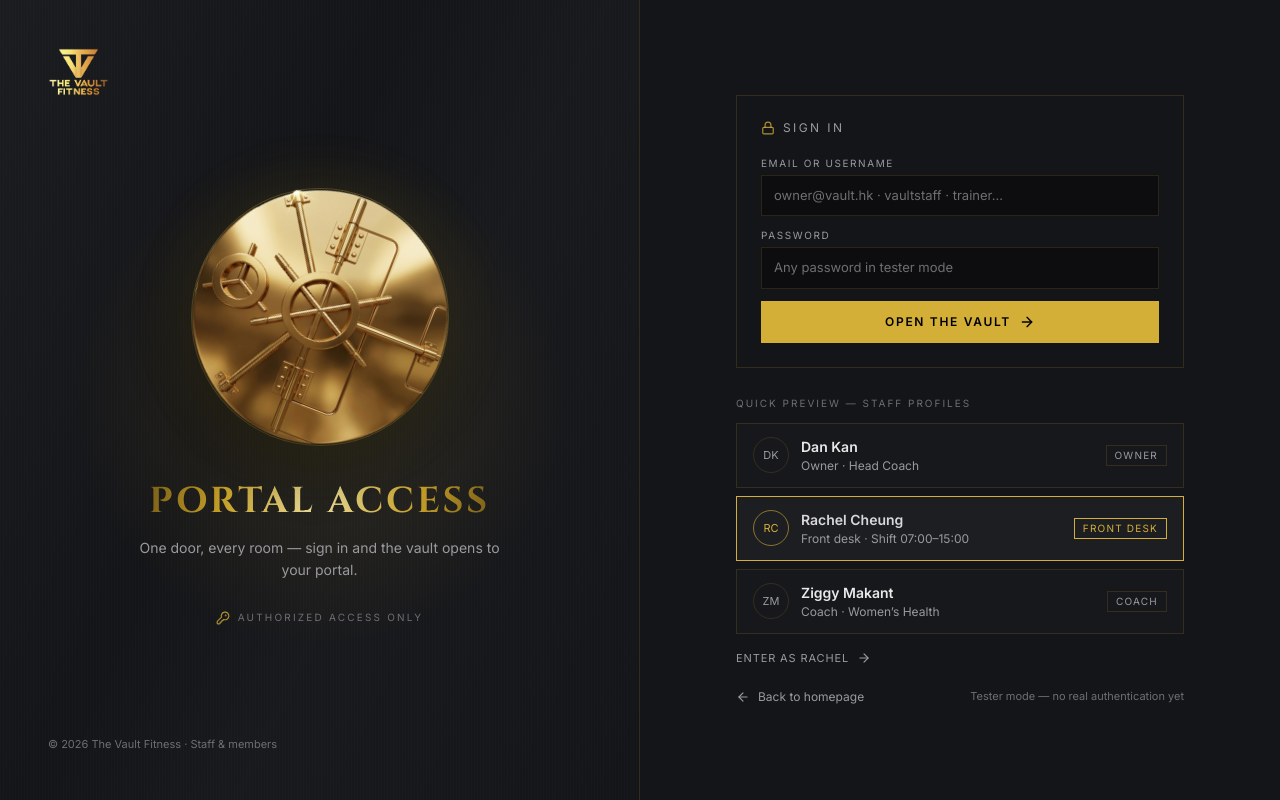
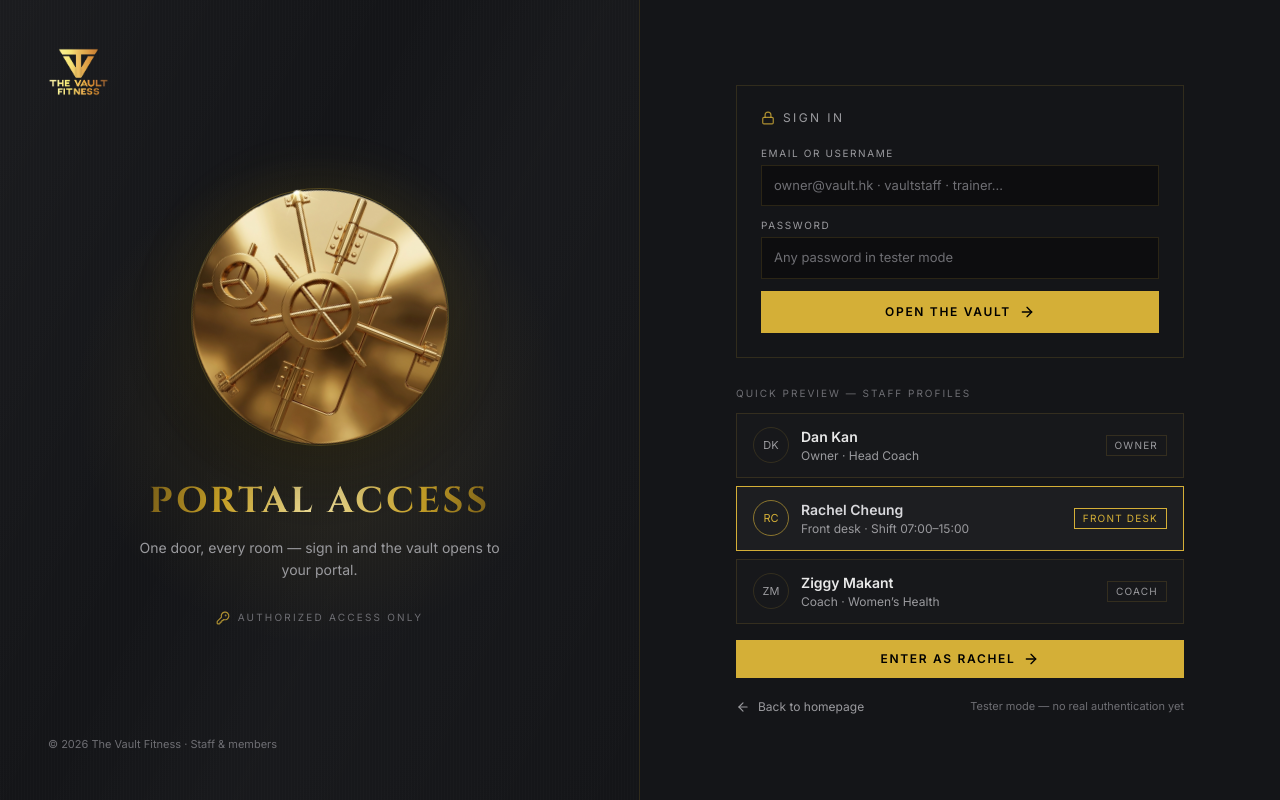
Before and after one commit to AzFIT/the-vault, a React (Vite) app: page /portal/login in a window 1280 px wide. Built offline with nearby package versions, Linux system fonts and the light colour scheme.

Commit message:
feat: vault unlock sequence — gold button flips green (Vault Unlocked), video replaced by gold light sweep

```diff
--- /dev/null
+++ b/src/components/UnlockButton.tsx
@@ -0,0 +1,72 @@
+/**
+ * UnlockButton — the sign-in CTA with the vault-unlock animation.
+ *
+ * Idle: gold button (the vault's golden accent). On click it smoothly
+ * transitions to green, the label crossfades to "Vault Unlocked" with a
+ * check, and after a short hold `onEnter` fires — the App-level VaultEntry
+ * overlay picks up from there with the black dip + gold light sweep.
+ *
+ * `onArm` runs first (create the session, validate). Return `false` from it
+ * to abort the unlock (e.g. unknown account) — the button stays gold.
+ */
+import { useRef, useState } from 'react'
+import { motion } from 'framer-motion'
+import { ArrowRight, Check } from 'lucide-react'
+
+interface UnlockButtonProps {
+  onArm: () => boolean | void
+  onEnter: () => void
+  idleLabel: string
+  holdMs?: number
+  className?: string
+}
+
+export default function UnlockButton({
+  onArm,
+  onEnter,
+  idleLabel,
+  holdMs = 900,
+  className = '',
+}: UnlockButtonProps) {
+  const [unlocked, setUnlocked] = useState(false)
+  const timerRef = useRef<number | undefined>(undefined)
+
+  const handle = () => {
+    if (unlocked) return
+    if (onArm() === false) return
+    setUnlocked(true)
+    timerRef.current = window.setTimeout(onEnter, holdMs)
+  }
+
+  return (
+    <button
+      type="button"
+      onClick={handle}
+      disabled={unlocked}
+      aria-live="polite"
+      className={`flex w-full items-center justify-center gap-2 px-6 text-[12px] font-bold uppercase tracking-[0.14em] transition-all duration-500 ${
+        unlocked
+          ? 'bg-emerald-600 text-white shadow-[0_0_28px_rgba(16,185,129,0.5)]'
+          : 'bg-[#D4AF37] text-black hover:bg-[#E7C86B]'
+      } ${className}`}
+    >
+      <motion.span
+        key={unlocked ? 'unlocked' : 'idle'}
+        initial={{ opacity: 0, y: 4 }}
+        animate={{ opacity: 1, y: 0 }}
+        transition={{ duration: 0.3, ease: 'easeOut' }}
+        className="flex items-center gap-2"
+      >
+        {unlocked ? (
+          <>
+            <Check className="h-4 w-4" /> Vault Unlocked
+          </>
+        ) : (
+          <>
+            {idleLabel} <ArrowRight className="h-4 w-4" />
+          </>
+        )}
+      </motion.span>
+    </button>
+  )
+}
--- a/src/lib/vaultEntry.ts
+++ b/src/lib/vaultEntry.ts
@@ -1,13 +1,10 @@
 /**
  * Vault entry transition — the "opening the vault" ceremony between sign-in
  * and the destination portal. Sign-in surfaces call `requestVaultEntry(to)`
- * instead of navigating directly; the App-level `VaultEntry` overlay plays
- * the intro, fades to black with a gold light sweep, navigates underneath,
- * then reveals the destination.
- *
- * Cadence: the full clip plays once per browser session; repeat sign-ins
- * get the short "door opens" cut. Tap skips the video. Reduced-motion
- * users go straight to the fade.
+ * after their button flips to the green "Vault Unlocked" state; the
+ * App-level `VaultEntry` overlay then dips to black, sweeps the gold light
+ * line across, navigates underneath, and reveals the destination.
+ * Reduced-motion users get a quick black dip only.
  */
 
 export const VAULT_ENTRY_EVENT = 'vault-entry-request'
@@ -16,19 +13,3 @@ export const VAULT_ENTRY_EVENT = 'vault-entry-request'
 export function requestVaultEntry(to: string) {
   window.dispatchEvent(new CustomEvent<string>(VAULT_ENTRY_EVENT, { detail: to }))
 }
-
-export function entryPlayedThisSession(): boolean {
-  try {
-    return sessionStorage.getItem('vault-entry-played') === '1'
-  } catch {
-    return false
-  }
-}
-
-export function markEntryPlayed() {
-  try {
-    sessionStorage.setItem('vault-entry-played', '1')
-  } catch {
-    /* private mode — play the full clip every time */
-  }
-}
--- a/src/pages/MemberLogin.tsx
+++ b/src/pages/MemberLogin.tsx
@@ -9,16 +9,27 @@
 import { useState } from 'react'
 import { Link } from 'react-router'
 import { motion } from 'framer-motion'
-import { ArrowLeft, ArrowRight, LockKeyhole } from 'lucide-react'
+import { ArrowLeft, LockKeyhole } from 'lucide-react'
 import { asset } from '@/lib/utils'
 import { MEMBER_PROFILES, getMemberProfile, signInAsMember } from '@/lib/member'
 import { requestVaultEntry } from '@/lib/vaultEntry'
+import UnlockButton from '@/components/UnlockButton'
 
 export default function MemberLogin() {
   const [selected, setSelected] = useState('rachel-cheung')
   const selectedProfile = getMemberProfile(selected)
 
+  const arm = () => {
+    signInAsMember(selected)
+    return true
+  }
+
   const enter = () => {
+    if (selectedProfile) requestVaultEntry(selectedProfile.home)
+  }
+
+  // Double-click on a profile row is a power shortcut — straight in.
+  const enterDirect = () => {
     const profile = signInAsMember(selected)
     if (profile) requestVaultEntry(profile.home)
   }
@@ -99,7 +110,7 @@ export default function MemberLogin() {
                   role="radio"
                   aria-checked={active}
                   onClick={() => setSelected(p.id)}
-                  onDoubleClick={enter}
+                  onDoubleClick={enterDirect}
                   className={`flex w-full items-center gap-3 border px-4 py-3.5 text-left transition-colors ${
                     active
                       ? 'border-gold bg-white/[0.04]'
@@ -131,13 +142,12 @@ export default function MemberLogin() {
             })}
           </div>
 
-          <button
-            type="button"
-            onClick={enter}
-            className="mt-6 flex w-full items-center justify-center gap-2 bg-white px-6 py-3.5 text-[12px] font-bold uppercase tracking-[0.14em] text-vault-btn-text transition-opacity hover:opacity-85"
-          >
-            Enter as {selectedProfile?.name.split(' ')[0] ?? 'member'} <ArrowRight className="h-4 w-4" />
-          </button>
+          <UnlockButton
+            idleLabel={`Enter as ${selectedProfile?.name.split(' ')[0] ?? 'member'}`}
+            onArm={arm}
+            onEnter={enter}
+            className="mt-6 py-3.5"
+          />
 
           <div className="mt-5 flex items-center justify-between">
             <Link
--- a/src/pages/PortalLogin.tsx
+++ b/src/pages/PortalLogin.tsx
@@ -17,11 +17,12 @@
 import { useState } from 'react'
 import { Link } from 'react-router'
 import { motion } from 'framer-motion'
-import { ArrowLeft, ArrowRight, KeyRound, Lock } from 'lucide-react'
+import { ArrowLeft, KeyRound, Lock } from 'lucide-react'
 import { asset } from '@/lib/utils'
 import { STAFF_PROFILES, getProfile, signInAs } from '@/lib/staff'
 import { signInAsMember } from '@/lib/member'
 import { requestVaultEntry } from '@/lib/vaultEntry'
+import UnlockButton from '@/components/UnlockButton'
 
 interface TesterAccount {
   /** accepted logins (case-insensitive) */
@@ -57,22 +58,40 @@ export default function PortalLogin() {
   const [selected, setSelected] = useState('rachel-cheung')
   const selectedProfile = getProfile(selected)
 
-  const enterWithCard = () => {
+  // Validate + create the session. Returning false aborts the unlock
+  // animation (button stays gold); the sweep fires later via onEnter.
+  const armCard = () => {
     const account = findAccount(login)
     if (!account) {
       setError('Unknown account — try owner@vault.hk, staff@vault.hk, trainer@vault.hk, client@vault.hk or members@vault.hk.')
-      return
+      return false
     }
     if (!password.trim()) {
       setError('Enter any password — real authentication arrives with the backend.')
-      return
+      return false
     }
     if (account.session.kind === 'staff') signInAs(account.session.id)
     else signInAsMember(account.session.id)
-    requestVaultEntry(account.home)
+    setError(null)
+    return true
   }
 
-  const enter = () => {
+  const enterCard = () => {
+    requestVaultEntry(findAccount(login)?.home ?? '/portal')
+  }
+
+  const armQuick = () => {
+    signInAs(selected)
+    return true
+  }
+
+  const enterQuick = () => {
+    const profile = getProfile(selected)
+    if (profile) requestVaultEntry(profile.home)
+  }
+
+  // Double-click on a profile row is a power shortcut — straight in, no ceremony hold.
+  const enterDirect = () => {
     const profile = signInAs(selected)
     if (profile) requestVaultEntry(profile.home)
   }
@@ -154,7 +173,7 @@ export default function PortalLogin() {
                     setError(null)
                   }}
                   onFocus={() => setSuggestOpen(true)}
-                  onKeyDown={(e) => e.key === 'Enter' && enterWithCard()}
+                  onKeyDown={(e) => e.key === 'Enter' && armCard() && enterCard()}
                 />
                 {/* Tester suggestions — tap one to fill email + password.
                     Removed before real authentication ships. */}
@@ -203,7 +222,7 @@ export default function PortalLogin() {
                     setPassword(e.target.value)
                     setError(null)
                   }}
-                  onKeyDown={(e) => e.key === 'Enter' && enterWithCard()}
+                  onKeyDown={(e) => e.key === 'Enter' && armCard() && enterCard()}
                 />
               </div>
               {error && (
@@ -211,13 +230,12 @@ export default function PortalLogin() {
                   {error}
                 </p>
               )}
-              <button
-                type="button"
-                onClick={enterWithCard}
-                className="flex w-full items-center justify-center gap-2 bg-white px-6 py-3 text-[12px] font-bold uppercase tracking-[0.14em] text-vault-btn-text transition-opacity hover:opacity-85"
-              >
-                Open the vault <ArrowRight className="h-4 w-4" />
-              </button>
+              <UnlockButton
+                idleLabel="Open the vault"
+                onArm={armCard}
+                onEnter={enterCard}
+                className="py-3"
+              />
             </div>
           </div>
 
@@ -233,7 +251,7 @@ export default function PortalLogin() {
                   role="radio"
                   aria-checked={active}
                   onClick={() => setSelected(p.id)}
-                  onDoubleClick={enter}
+                  onDoubleClick={enterDirect}
                   className={`flex w-full items-center gap-3 border px-4 py-3 text-left transition-colors ${
                     active
                       ? 'border-gold bg-white/[0.04]'
@@ -265,13 +283,12 @@ export default function PortalLogin() {
             })}
           </div>
 
-          <button
-            type="button"
-            onClick={enter}
-            className="btn-ghost mt-4 w-full text-[11px]"
-          >
-            Enter as {selectedProfile?.name.split(' ')[0] ?? 'staff'} <ArrowRight className="h-3.5 w-3.5" />
-          </button>
+          <UnlockButton
+            idleLabel={`Enter as ${selectedProfile?.name.split(' ')[0] ?? 'staff'}`}
+            onArm={armQuick}
+            onEnter={enterQuick}
+            className="mt-4 py-2.5 text-[11px]"
+          />
 
           <div className="mt-5 flex items-center justify-between">
             <Link
```
Also changed, not shown: src/components/VaultEntry.tsx (+38 -89 lines).
